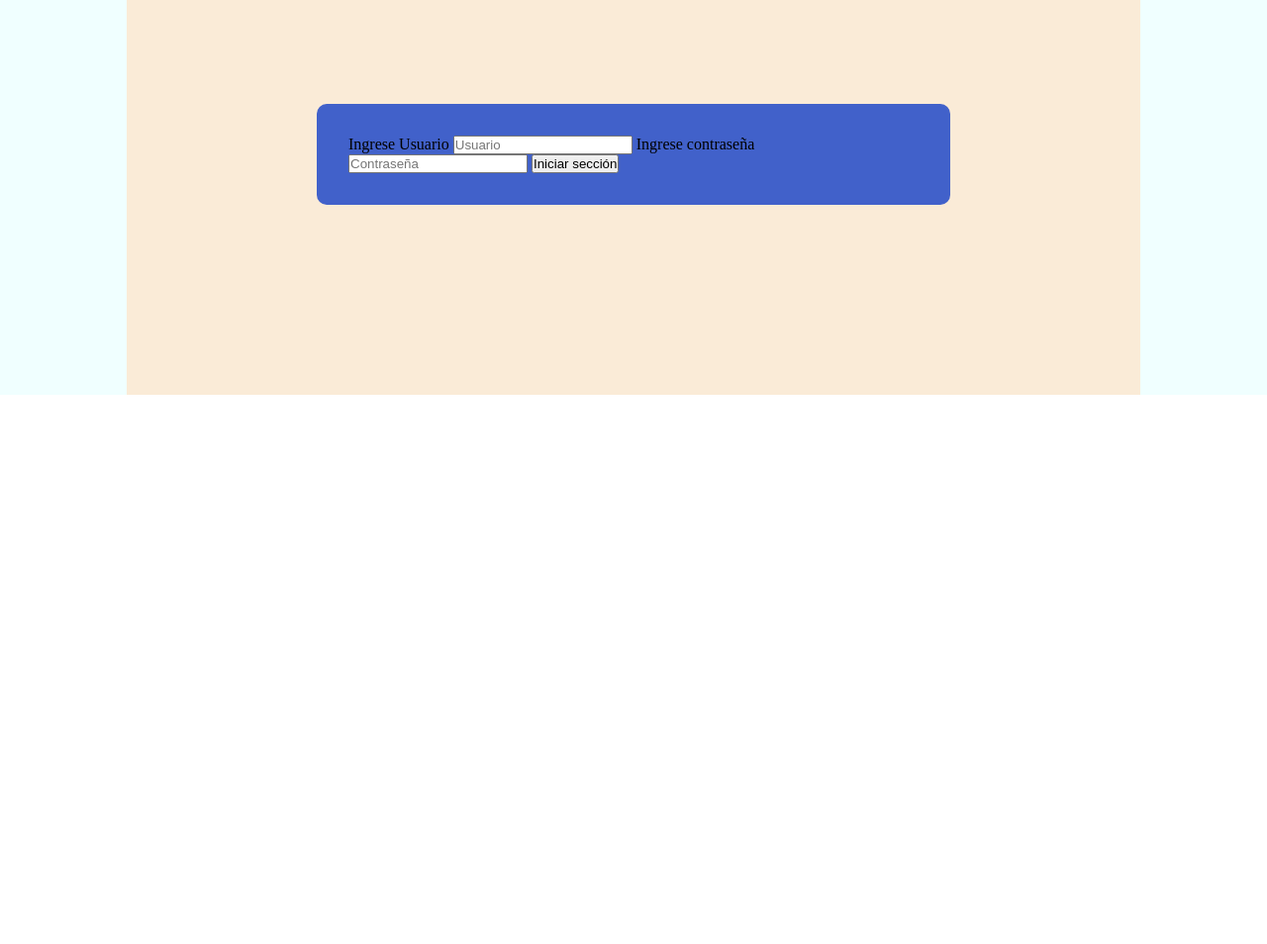
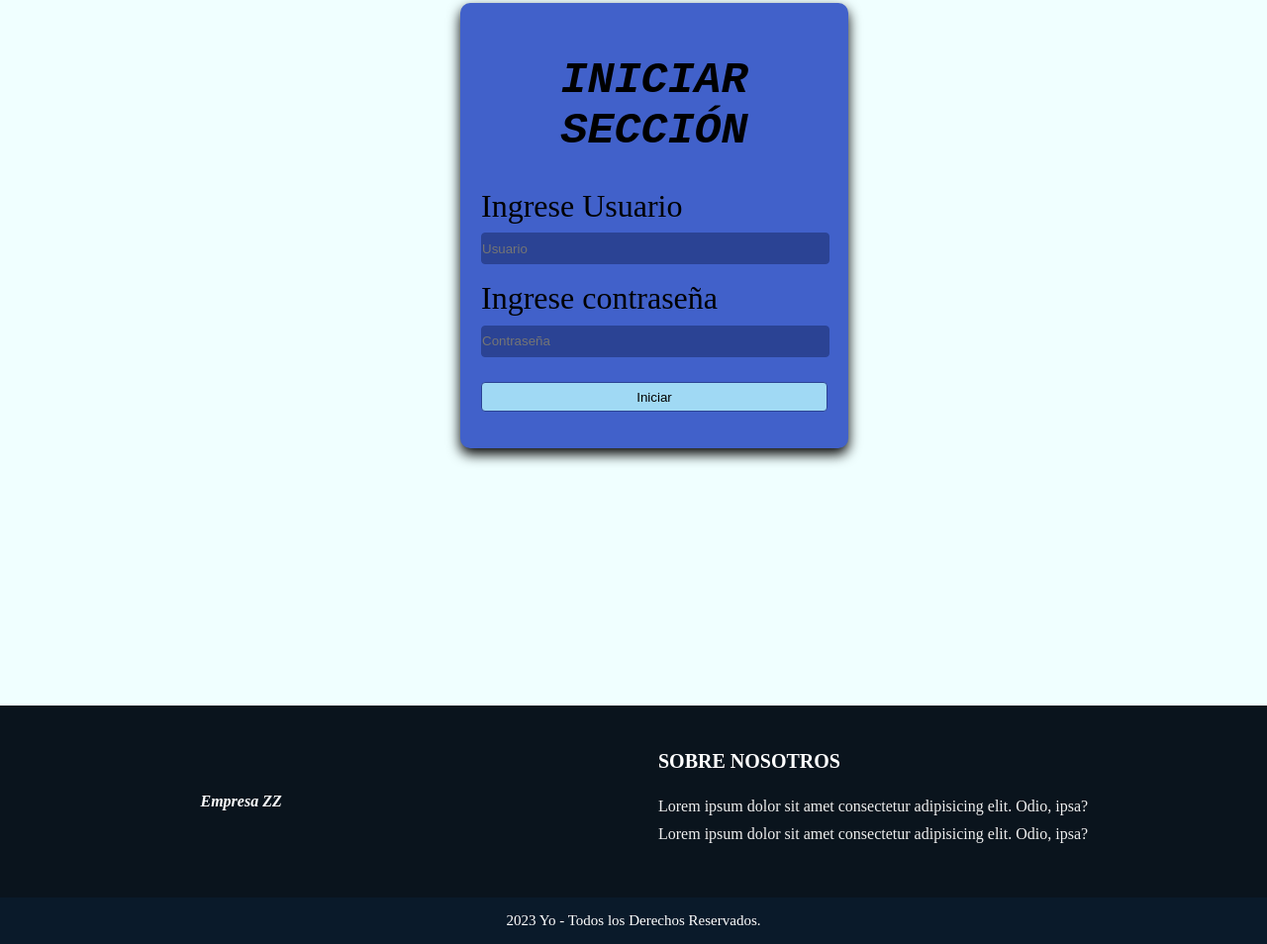
Before and after one commit to Kharlos2/muerte, a plain HTML site: page index.html in a window 1280 px wide. Shown: the part 156-1110 px from the top of the page at 99% size. Before the commit the page ends 800 px from the top, so only its background shows below. Drawn offline with Linux system fonts and the light colour scheme.

Commit message:
Se quita main con js, se añade footer y se mejora formulario del login

```diff
--- a/index.html
+++ b/index.html
@@ -10,25 +10,38 @@
 <body>
     <header>
         <h1>Empresa God</h1>
-        <img src="" alt="">
     </header>
-    <main>
+    <main id="main">
         <section class="login">
             <form class="inicio" action="">
+                <h1>INICIAR SECCIÓN</h1>
                 <label for="">Ingrese Usuario</label>
                 <input type="text" id="nombre" placeholder="Usuario">
                 <label for="">Ingrese contraseña</label>
                 <input type="password" id="contraseña" placeholder="Contraseña">
-                <button id="iniciar">Iniciar sección</button>
+                <input type="button" id="iniciar" value="Iniciar">
             </form>
         </section>
         <section class="contenido">
 
         </section>
-
     </main>
-    <footer>
-
+    <footer class="pie-pagina">
+        <section class="grupo-1">
+            <section class="box">
+                <section class="a">
+                        <h1>Empresa ZZ</h1>
+                </section>
+            </section>
+            <section class="box">
+                <h2>SOBRE NOSOTROS</h2>
+                <p>Lorem ipsum dolor sit amet consectetur adipisicing elit. Odio, ipsa?</p>
+                <p>Lorem ipsum dolor sit amet consectetur adipisicing elit. Odio, ipsa?</p>
+            </section>
+        </section>
+        <section class="grupo-2">
+            <p> 2023 Yo - Todos los Derechos Reservados.</p>
+        </section>
     </footer>
     <script src="main.js"></script>
 </body>
--- a/main.js
+++ b/main.js
@@ -2,5 +2,10 @@ let iniciar = document.querySelector("#iniciar")
 let usuario = "carlos"
 let contraseña = "123"
 iniciar.addEventListener('click',(e)=>{
-
+    let _usuario = document.querySelector("#nombre")
+    let _contraseña = document.querySelector("#contraseña")
+    let main = document.querySelector("#main")
+    if(_usuario.value == usuario && _contraseña.value == contraseña){
+        main.innerHTML = '';
+    }
 })
--- a/style.css
+++ b/style.css
@@ -11,7 +11,6 @@ header{
     display: flex;
     background-color: rgb(75, 117, 196);
     padding: 1rem;
-
 }
 header,h1{
     font-style: italic;
@@ -22,17 +21,86 @@ header,h1{
 main{
     background-color: azure;
     width: 100%;
+    min-height: 100vh;
+
 }
-
-
 .login{
     width: 50%;
-    padding: 12rem;
-    background-color: antiquewhite;
+    max-width: 350px;
+    padding: 7%;
     margin: 0 auto;
 }
 .inicio{
     background-color: rgb(65, 97, 202);
-    padding: 2rem;
+    width: 100%;
+    padding: 6%;
     border-radius: 10px;
+    font-size: 2rem;
+    box-shadow: 0px 6px 13px 0px #000;
+
 }
+.inicio h1{
+    font-family: 'Courier New', Courier, monospace;
+    font-size: 45px;
+    text-align: center;
+    margin: 2rem;
+}
+.inicio input{
+    width: 100%;
+    height: 30px;
+    border-radius: 4px;
+    background-color: rgb(43, 67, 148);
+    margin-bottom: 16px;
+    border: 1px solid rgb(43, 67, 148);
+}
+#iniciar{
+    width: 100%;
+    background-color: rgb(160, 217, 244);
+    border-radius: 4px;
+    height: 30px;
+    border: 1px solid rgb(43, 67, 148);
+}
+/* footer */
+
+.pie-pagina{
+    width: 100%;
+    background-color: #0a141d;
+}
+.pie-pagina .grupo-1{
+    width: 100%;
+    max-width: 1200px;
+    margin: auto;
+    display:grid;
+    grid-template-columns: repeat(2, 1fr);
+    grid-gap:50px;
+    padding: 45px 0px;
+}
+.pie-pagina .grupo-1 .box .a{
+    width: 100%;
+    height: 100%;
+    display: flex;
+    justify-content: center;
+    align-items: center;
+}
+.pie-pagina .grupo-1 .box h1{
+    width: 250px;
+    color: #fff;
+}
+.pie-pagina .grupo-1 .box h2{
+    color: #fff;
+    margin-bottom: 25px;
+    font-size: 20px;
+}
+.pie-pagina .grupo-1 .box p{
+    color: #efefef;
+    margin-bottom: 10px;
+}
+.pie-pagina .grupo-2{
+    background-color: #0a1a2a;
+    padding: 15px 10px;
+    text-align: center;
+    color: #fff;
+}
+.pie-pagina .grupo-2 p{
+    font-size: 15px;
+}
```
